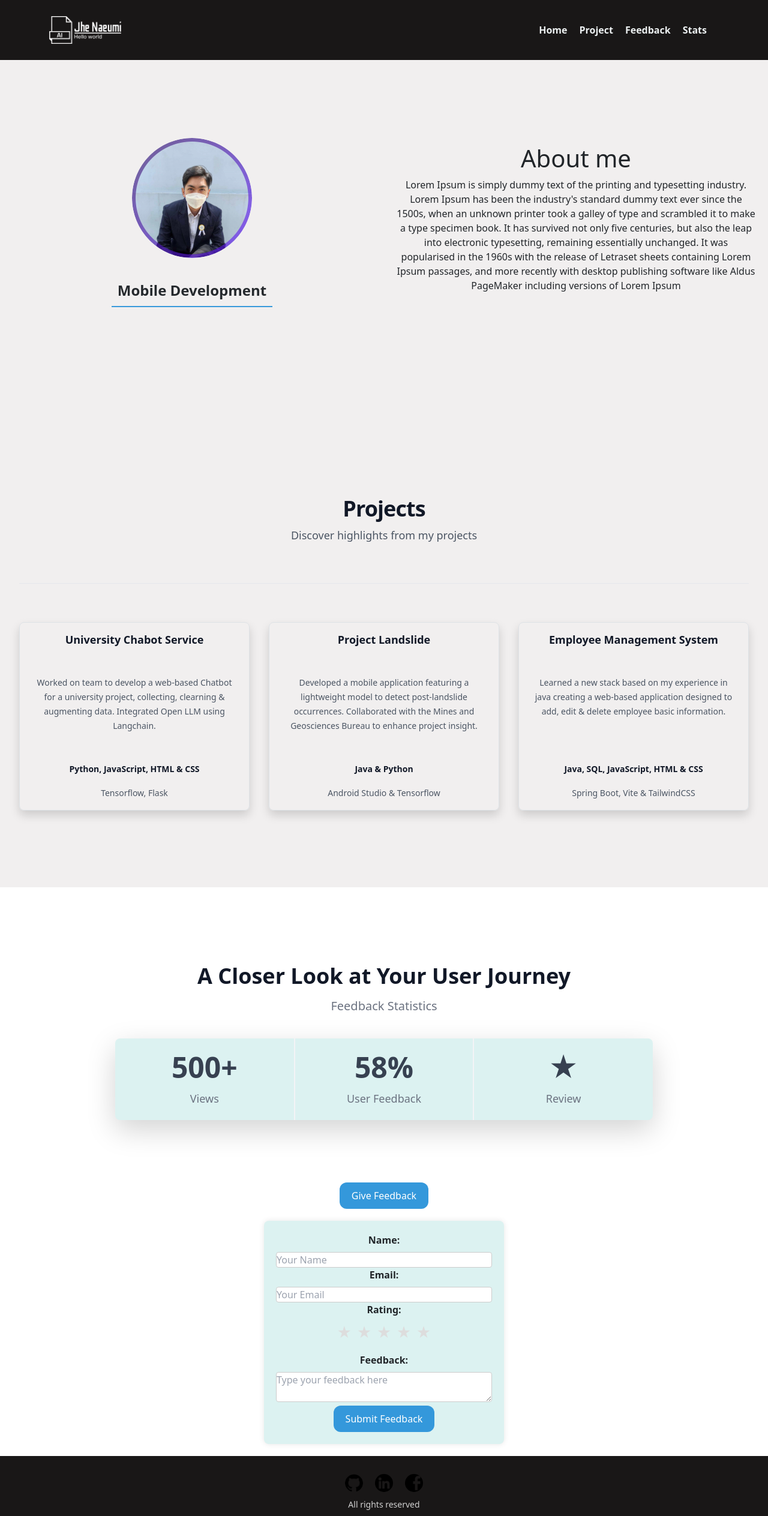
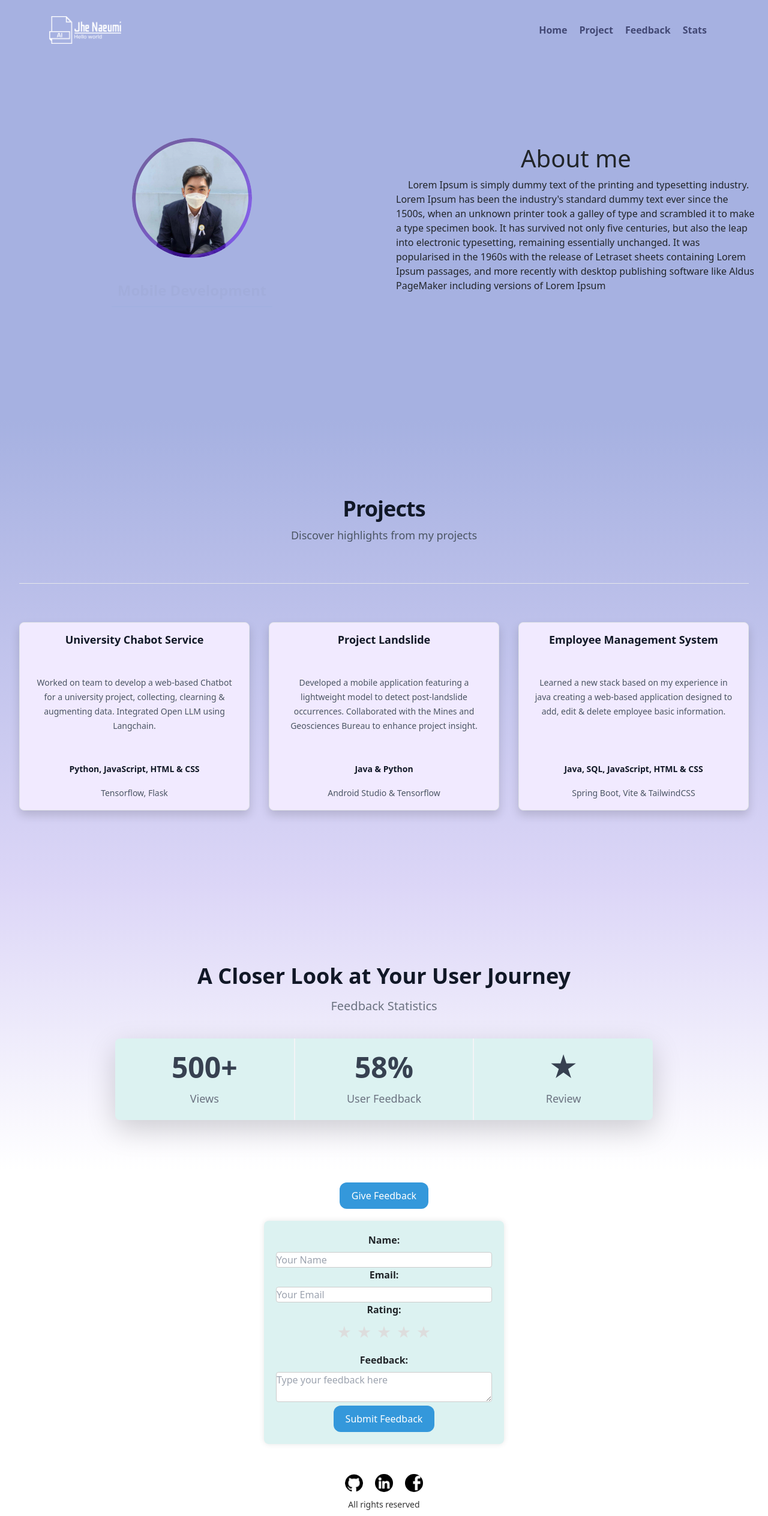
Before and after one commit to JheNaeumi/portfolio-userfeedback, a React (Vite) app in the folder frontend/portfolio-frontend/: page / in a window 1280 px wide. Shown: the whole page at 60% size. Built offline with nearby package versions, Linux system fonts and the light colour scheme; no server answers.

Commit message:
update css

```diff
--- a/frontend/portfolio-frontend/src/components/FooterComponent.css
+++ b/frontend/portfolio-frontend/src/components/FooterComponent.css
@@ -5,9 +5,9 @@
     bottom: 0;
     width: 100%;
     height: 100px; /* Increased height to accommodate social icons */
-    background-color: #191717;
+    background-color: white;
     text-align: center;
-    color: white;
+    color: black;
     display: flex;
     flex-direction: column;
     align-items: center;
--- a/frontend/portfolio-frontend/src/components/HeaderComponent.css
+++ b/frontend/portfolio-frontend/src/components/HeaderComponent.css
@@ -1,7 +1,7 @@
 /* HeaderComponent.css */
 
 .modern-header {
-  background-color: #191717; /* Header background color */
+  background-color: #A6B1E1; /* Header background color */
   color: #ecf0f1; /* Text color */
   padding: 10px 0; /* Adjust top and bottom padding */
 }
@@ -32,7 +32,7 @@
 .nav-linkscustom li {
   margin-right: 20px; /* Adjust spacing between navigation links */
   text-decoration: none;
-  color: #ecf0f1; /* Link color */
+  color: #424874; /* Link color */
   font-weight: bold;
 
 }
@@ -40,7 +40,7 @@
 .nav-linkscustom li:hover {
   /* Hover color */
   cursor: pointer;
-  color: #3498db;
+  color: #F4EEFF;
 }
 /* Hide the checkbox */
 .menu-toggle {
--- a/frontend/portfolio-frontend/src/components/MainPageComponent.css
+++ b/frontend/portfolio-frontend/src/components/MainPageComponent.css
@@ -2,20 +2,21 @@
   display: flex;
   flex-direction: row;
   height:600px;
-  background-color: #F1EFEF;
+  background-color: #A6B1E1;
 
 }
 
 .imgprofile {
-  margin-top: 130px;
   width: 50%;
   display: flex;
   flex-direction: column;
   align-items: center;
 
+
 }
 
 .center-imag1e {
+  margin-top: 130px;
   height: 200px;
   width: 200px;
   object-fit: cover;
@@ -34,16 +35,25 @@
   padding: 10px;
   display: inline;
   border-bottom: 2px solid #3498db;
-  animation: fadeInOut 4s linear infinite alternate;
+  animation: fadeInOut 3s linear infinite alternate;
 }
 
 .about-me {
   margin-top: 120px;
   padding: 20px;
-  margin-bottom: 30px;
   justify-content: center;
   width: 50%;
   text-align: center;
+  font-weight:bolder;
+
+
+
+}
+.about-me p{
+  text-indent: 20px;
+  text-align:left;
+  font-weight:lighter;
+
 }
 
 
--- a/frontend/portfolio-frontend/src/components/ProjectComponent.jsx
+++ b/frontend/portfolio-frontend/src/components/ProjectComponent.jsx
@@ -36,7 +36,7 @@ import React from 'react'
     ]
     return (
       <section id = "project">
-        <div className="bg-[#F1EFEF] py-24 sm:py-32">
+        <div className="bg-gradient-to-b from-[#A6B1E1] to-[#DCD6F7] py-24 sm:py-32">
           <div className="mx-auto max-w-7xl px-6 lg:px-8 text-center">
             <div className="mx-auto max-w-2xl lg:mx-0">
               <h2 className="text-3xl font-bold tracking-tight text-gray-900 sm:text-4xl">Projects</h2>
@@ -46,9 +46,9 @@ import React from 'react'
             </div>
             <div className="mx-auto mt-10 grid max-w-2xl grid-cols-1 gap-x-8 gap-y-16 border-t border-gray-200 pt-10 sm:mt-16 sm:pt-16 lg:mx-0 lg:max-w-none lg:grid-cols-3">
               {posts.map((post) => (
-                <article key={post.id} className="flex max-w-2xl flex-col items-center justify-between border border-gray-200 rounded-lg shadow dark:bg-gray-800 dark:border-gray-700">
+                <article key={post.id} className="bg-[#F1EAFF] hover:bg-[#DCF2F1] flex max-w-2xl flex-col items-center justify-between border border-gray-900 rounded-lg shadow dark:bg-gray-900 dark:border-gray-900">
                   <div className="group relative">
-                    <h3 className="mt-3 ml-3 mr-3 text-lg font-semibold leading-6 text-gray-900 group-hover:text-gray-600">
+                    <h3 className="mt-3 ml-3 mr-3 text-lg font-semibold leading-6 text-gray-900">
                         {post.title}
                     </h3>
                     <p className="flex mt-5 ml-5 mr-5 line-clamp-3 text-sm leading-6 text-gray-600">{post.description}</p>
--- a/frontend/portfolio-frontend/src/components/StatsComponent.jsx
+++ b/frontend/portfolio-frontend/src/components/StatsComponent.jsx
@@ -16,7 +16,7 @@ const StatsComponent = () => {
     }
 
     return(
-    <div className="bg-white py-16 pt-32" id ="stat">
+    <div className="bg-gradient-to-b from-[#DCD6F7] to-white py-16 pt-32" id ="stat">
         <div className="max-w-7xl mx-auto px-4 sm:px-6 lg:px-8">
             <div className="max-w-4xl mx-auto text-center">
                 <h2 className="text-3xl font-extrabold text-gray-900 sm:text-4xl">
@@ -29,7 +29,7 @@ const StatsComponent = () => {
         </div>
         <div className="mt-10 pb-1">
             <div className="relative">
-                <div className="absolute inset-0 h-1/2 bg-white"></div>
+                <div className="absolute inset-0 h-1/2"></div>
                 <div className="relative max-w-7xl mx-auto px-4 sm:px-6 lg:px-8">
                     <div className="max-w-4xl mx-auto">
                         <dl className="rounded-lg bg-[#DCF2F1] shadow-lg sm:grid sm:grid-cols-3">
```
